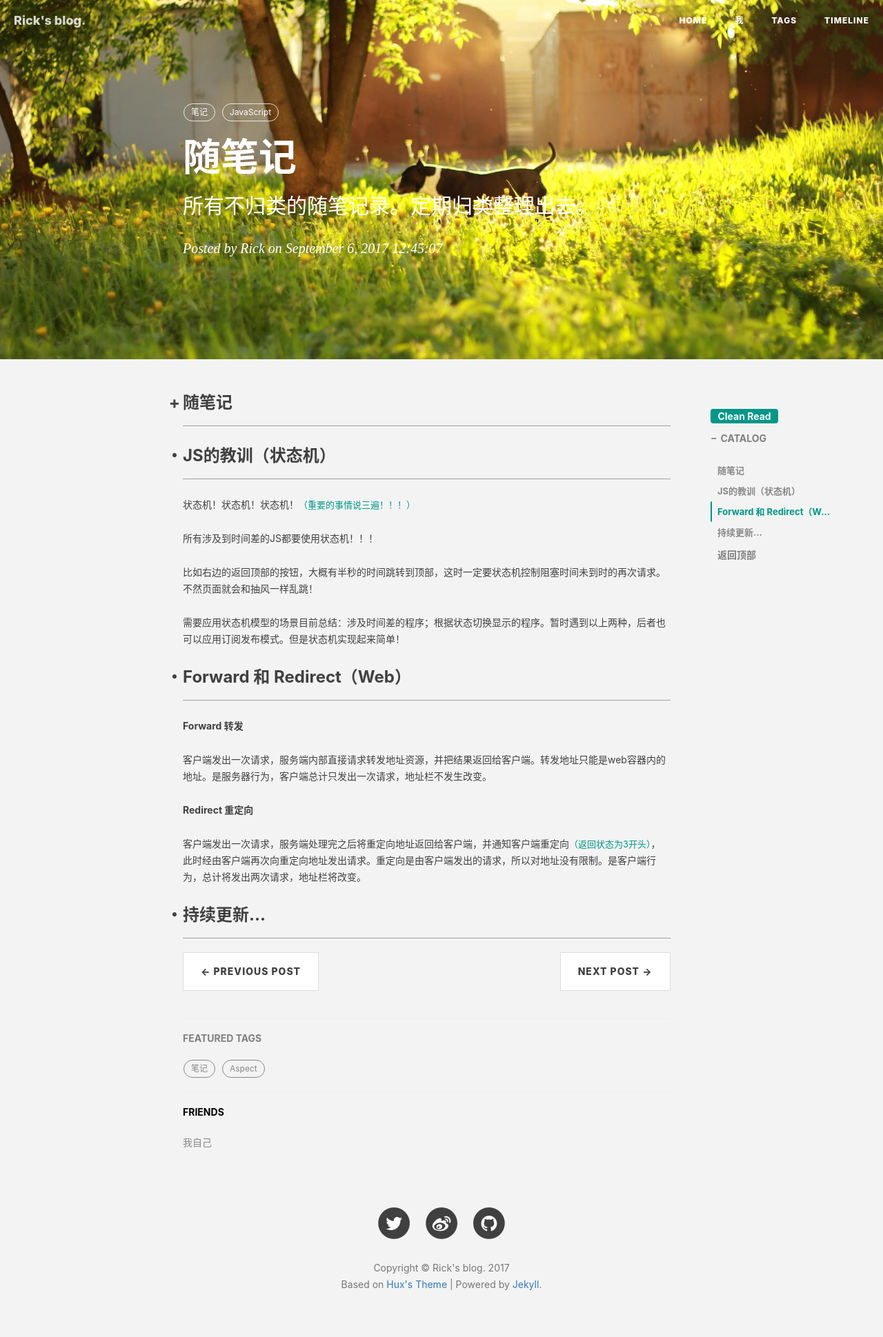
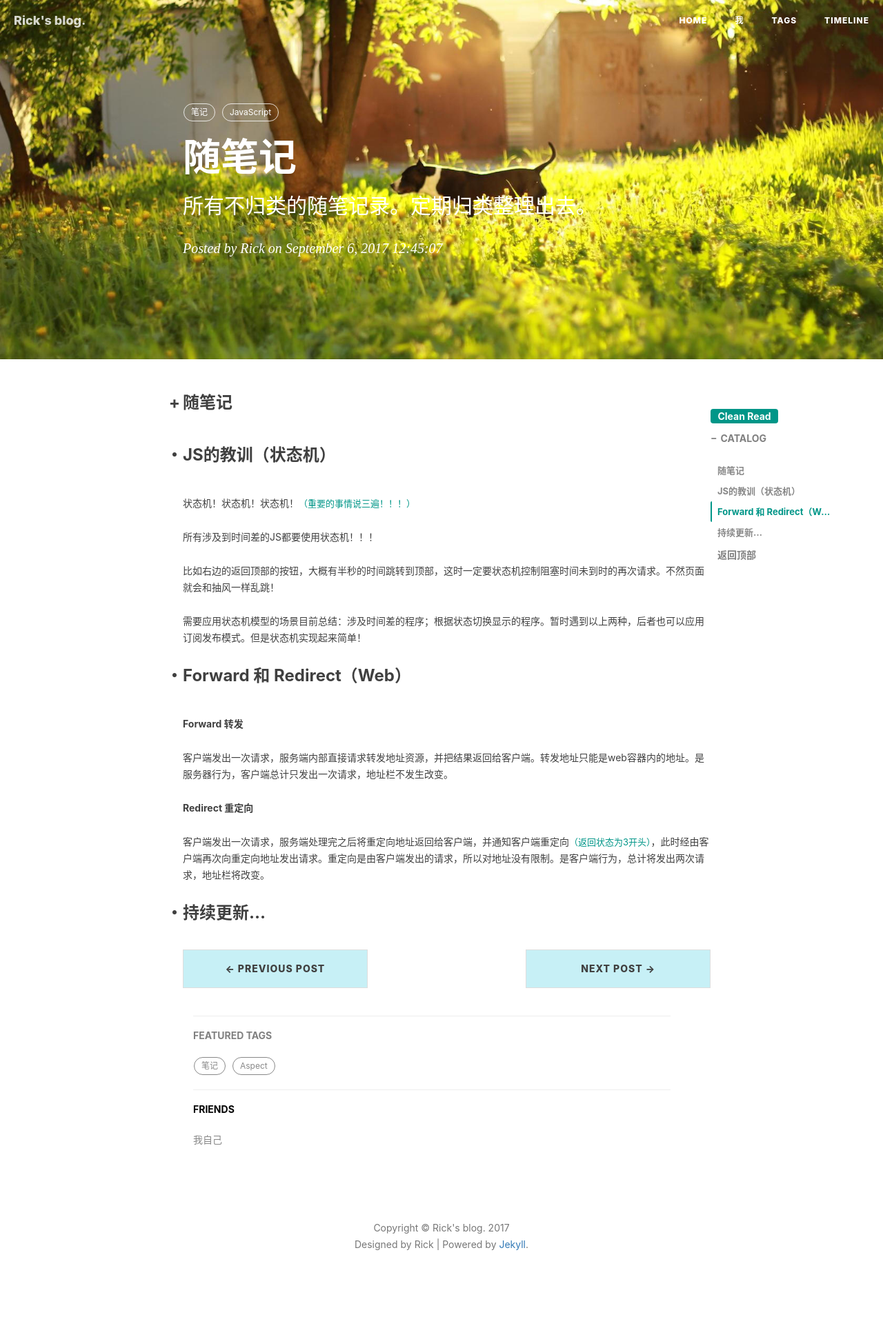
Before and after one commit to zfanli/zfanli.github.io, a Jekyll site: the page built from _posts/2017-08-17-note.md, in a window 1280 px wide. Shown: the whole page at 69% size. Built offline with Jekyll 4.4.1, drawn with Linux system fonts in a browser that asks for light colours; nearby versions of some CDN libraries; comment, search, counter and statistics services are not loaded; after the commit the page ends 1882 px from its top, so only the background shows below that.

Commit message:
[v1.13]+样式调整

```diff
--- a/_includes/footer.html
+++ b/_includes/footer.html
@@ -4,76 +4,10 @@
     <div class="container">
         <div class="row">
             <div class="col-lg-8 col-lg-offset-2 col-md-10 col-md-offset-1">
-                <ul class="list-inline text-center">
-                    {% if site.RSS %}
-                    <li>
-                        <a href="{{ "/feed.xml" | prepend: site.baseurl }}">
-                            <span class="fa-stack fa-lg">
-                                <i class="fa fa-circle fa-stack-2x"></i>
-                                <i class="fa fa-rss fa-stack-1x fa-inverse"></i>
-                            </span>
-                        </a>
-                    </li>
-                    {% endif %}
-                    {% if site.twitter_username %}
-                    <li>
-                        <a href="https://twitter.com/{{ site.twitter_username }}">
-                            <span class="fa-stack fa-lg">
-                                <i class="fa fa-circle fa-stack-2x"></i>
-                                <i class="fa fa-twitter fa-stack-1x fa-inverse"></i>
-                            </span>
-                        </a>
-                    </li>
-                    {% endif %}
-
-                    <!-- add Weibo, Zhihu by Hux, add target = "_blank" to <a> by Hux -->
-                    {% if site.zhihu_username %}
-                    <li>
-                        <a target="_blank" href="https://www.zhihu.com/people/{{ site.zhihu_username }}">
-                            <span class="fa-stack fa-lg">
-                                <i class="fa fa-circle fa-stack-2x"></i>
-                                <i class="fa  fa-stack-1x fa-inverse">知</i>
-                            </span>
-                        </a>
-                    </li>
-                    {% endif %}
-                    {% if site.weibo_username %}
-                    <li>
-                        <a target="_blank" href="https://weibo.com/{{ site.weibo_username }}">
-                            <span class="fa-stack fa-lg">
-                                <i class="fa fa-circle fa-stack-2x"></i>
-                                <i class="fa fa-weibo fa-stack-1x fa-inverse"></i>
-                            </span>
-                        </a>
-                    </li>
-                    {% endif %}
-
-
-                    {% if site.facebook_username %}
-                    <li>
-                        <a target="_blank" href="https://www.facebook.com/{{ site.facebook_username }}">
-                            <span class="fa-stack fa-lg">
-                                <i class="fa fa-circle fa-stack-2x"></i>
-                                <i class="fa fa-facebook fa-stack-1x fa-inverse"></i>
-                            </span>
-                        </a>
-                    </li>
-                    {% endif %}
-                    {% if site.github_username %}
-                    <li>
-                        <a target="_blank" href="https://github.com/{{ site.github_username }}">
-                            <span class="fa-stack fa-lg">
-                                <i class="fa fa-circle fa-stack-2x"></i>
-                                <i class="fa fa-github fa-stack-1x fa-inverse"></i>
-                            </span>
-                        </a>
-                    </li>
-                    {% endif %}
-                </ul>
                 <p class="copyright text-muted">
                     Copyright &copy; {{ site.title }} {{ site.time | date: '%Y' }}
                     <br>
-                    Based on <a href="http://huangxuan.me" target="_blank">Hux's Theme</a> | Powered by <a href="http://jekyllrb.com/" target="_blank">Jekyll</a>.
+                    Designed by Rick | Powered by <a href="http://jekyllrb.com/" target="_blank">Jekyll</a>.
                 </p>
             </div>
         </div>
--- a/css/critsu.css
+++ b/css/critsu.css
@@ -7,13 +7,26 @@
 
 @media (min-width: 768px) {
     .post-container {
-        padding-right: 5%;
-    }
-}
+        padding-right: 0;
+    }
+}
+
+@media (max-width: 767px) {
+    .post-container {
+        padding-right: 0;
+        padding-left: 0;
+    }
+    .post-container.post-content-page {
+        padding-right: 15px;
+        padding-left: 15px;
+    }
+}
+
 
 .sidebar-container {
     color: #888888;
     font-size: 14px;
+    padding-left: 30px;
 }
 
 .sidebar-container h5 {
@@ -70,7 +83,7 @@ body {
     font-size: 14px;
     color: #404040;
     overflow-x: hidden;
-    background-color: #ababab;
+    background-color: white;
 }
 
 p {
@@ -796,8 +809,9 @@ form .row:first-child .floating-label-form-group {
     font-weight: 800;
     letter-spacing: 1px;
     padding: 10px;
-    background-color: white;
+    background-color: rgba(0, 188, 212, 0.22);;
     border-radius: 0;
+    width: 35%;
 }
 
 @media only screen and (min-width: 768px) {
@@ -1131,6 +1145,9 @@ body {
     color: #ddd;
 }
 
+
+/*目录优化*/
+
 .catalog-container {
     padding: 0px;
 }
@@ -1245,7 +1262,7 @@ body {
 }
 
 .post-container hr {
-    border-top: 1px solid #9E9E9E;
+    border-top: none;
 }
 
 .side-catalog .catalog-title a {
@@ -1370,7 +1387,7 @@ a.cleanRead:hover {
 }
 
 body {
-    background-color: #f3f3f3;
+    background-color: white;
 }
 
 .post-container img {
@@ -1460,6 +1477,7 @@ table {
 }
 
 
+/*图片点击展示优化*/
 /*img scale show apply*/
 .post-content-page img {
     cursor: pointer;
@@ -1467,7 +1485,6 @@ table {
 .mask {
     position: fixed;
     top: 0;
-    background-color: rgba(0,0,0,0.5);
     z-index: 99;
     text-align: center;
 }
@@ -1475,42 +1492,22 @@ table {
 .mask img.scale-show {
     position: relative;
     display: inline-block;
-}
-
-.post-preview {
-    background-color: white;
-    padding: 1px 10px;
-    border-radius: 5px;
-    margin: 30px 0;
-}
-
-.preview-avatar img {
-    box-shadow: none;
-    max-width: 64px;
-    padding: 0;
-    margin: 0;
-    cursor: pointer;
-    position: relative;
-    top: -7px;
-    left: -7px;
-}
-
-.preview-avatar {
-    width: 50px;
-    height: 50px;
-    overflow: hidden;
-    border-radius: 50px;
-    position: relative;
-    float: left;
-    margin-right: 10px;
-    top: -20px;
-}
-
-.preview-subtitle {
-    margin-top: 0.5em;
-}
-
-
+    z-index: 1;
+}
+
+.mask-body {
+    background-color: rgba(0,0,0,0.5);
+    width: 100%;
+    height: 100%;
+    position: fixed;
+    top: 0;
+}
+
+
+
+
+
+/*时间线页面优化*/
 
 /*timeline*/
 /* The actual timeline (the vertical ruler) */
@@ -1519,13 +1516,14 @@ table {
     max-width: 1200px;
     margin: 0 auto;
     display: none;
+    padding-top: 25px;
 }
 .timeline:after {
     content: '';
     position: absolute;
     width: 6px;
     background-color: #56bdef;
-    top: 0;
+    top: 25px;
     bottom: 0;
     left: 30%;
     margin-left: -3px;
@@ -1540,7 +1538,7 @@ table {
 /*}*/
 .timeline .tl-container.right {
     position: relative;
-    width: 70%;
+    max-width: 70%;
     left: 30%;
 }
 .timeline .tl-container {
@@ -1577,6 +1575,7 @@ table {
     position: absolute;
     left: -90px;
     color: #f3f3f3;
+    text-align: center;
 }
 
 .timeline .tl-container.right::before {
@@ -1592,10 +1591,44 @@ table {
     border-color: transparent white transparent transparent;
 }
 
+.timeline-container {
+    top: -50px;
+    background-color: #419089;
+    border-radius: 15px;
+}
+
+@media (max-width: 768px)  {
+    .timeline .tl-container .content .time {
+        left: 30px;
+        top: 0;
+        text-align: right;
+    }
+    .timeline .tl-container .content .time br {
+        display: none;
+    }
+    .timeline .tl-container .content .time span {
+        padding-left: 0.5em;
+    }
+    .timeline .tl-container.right {
+        left: 10%;
+        max-width: 90%;
+    }
+    .timeline:after {
+        left: 10%;
+    }
+}
+
+
+
+
+
 #post-container {
     position: relative;
     min-width: 400px;
 }
+
+
+/*统一套用过渡效果*/
 
 body,
 .intro-header,
@@ -1604,7 +1637,8 @@ body,
 .post-container,
 #post-container,
 .intro-header .site-heading,
-.timeline .tl-container .content {
+.timeline .tl-container .content,
+.timeline .tl-container .content .time {
     -webkit-transition: all 0.3s ease;
     -moz-transition: all 0.3s ease;
     -ms-transition: all 0.3s ease;
@@ -1613,9 +1647,11 @@ body,
 }
 
 
+/*首页优化*/
 
 .container .newest p {
-    color: #a3a3a3;
+    margin: 0 0 10px !important;
+    color: #808080;
 }
 .container .progressing {
     position: relative;
@@ -1627,8 +1663,55 @@ body,
     color: blue;
 }
 .container .progressing .title {
-    color: #a3a3a3;
+    color: #808080;
+    margin: 0 0 10px !important;
 }
 .in-progress .post-title {
     margin-top: 10px!important;
 }
+.post-preview.in-progress {
+    padding-bottom: 20px;
+}
+
+@media only screen and (max-width: 767px) {
+    .container .progressing {
+        margin-top: 15px;
+    }
+}
+
+
+
+.post-preview {
+    background-color: white;
+    padding: 1px 10px;
+    border-radius: 5px;
+    margin: 5px 0;
+    box-shadow: 0 0 55px #cacaca;
+    word-wrap: break-word;
+}
+
+.preview-avatar img {
+    box-shadow: none;
+    max-width: 64px;
+    padding: 0;
+    margin: 0;
+    cursor: pointer;
+    position: relative;
+    top: -7px;
+    left: -7px;
+}
+
+.preview-avatar {
+    width: 50px;
+    height: 50px;
+    overflow: hidden;
+    border-radius: 50px;
+    position: relative;
+    float: left;
+    margin-right: 10px;
+    top: -20px;
+}
+
+.preview-subtitle {
+    margin-top: 0.5em;
+}
--- a/index.html
+++ b/index.html
@@ -59,7 +59,7 @@ description: "学习笔记 | 《程序猿修炼笔记》连载 | 嗨，你好，
                 {{ post.title }}
             </h2>
             <div class="post-content-preview">
-                {{ post.content | strip_html | truncate:300 }}
+                {{ post.content | strip_html | truncate:150 }}
             </div>
         </a>
     </div>
--- a/js/critsu.js
+++ b/js/critsu.js
@@ -102,11 +102,16 @@ $(document).ready(function() {
         var width = document.documentElement.clientWidth;
         if ($mask.length === 0){
             var mask = $("<div></div>");
+            var maskBody = $("<div></div>");
             mask
                 .attr("class","mask")
                 .attr("onclick","closeMaskAndImg()");
+            maskBody
+                .attr("class","mask-body");
+
             $body.append(mask);
             $mask = mask;
+            $mask.after(maskBody);
         }
         $mask
             .empty()
@@ -134,6 +139,7 @@ $(document).ready(function() {
 
         $mask.append($img);
         $mask.css("display","block");
+        $mask.next().css("display","block");
     });
 });
 
@@ -142,5 +148,5 @@ $(document).ready(function() {
 //img scale show apply
 //global method
 function closeMaskAndImg() {
-    $(".mask").css("display","none");
+    $(".mask, .mask-body").css("display","none");
 }
```
Also changed, not shown: _layouts/timeline.html (added, +28 -0 lines), timeline.html (+3 -12 lines).
